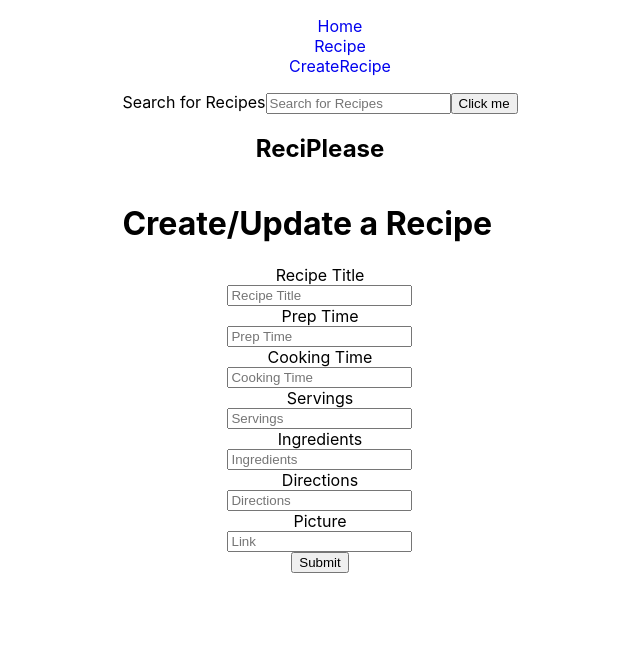
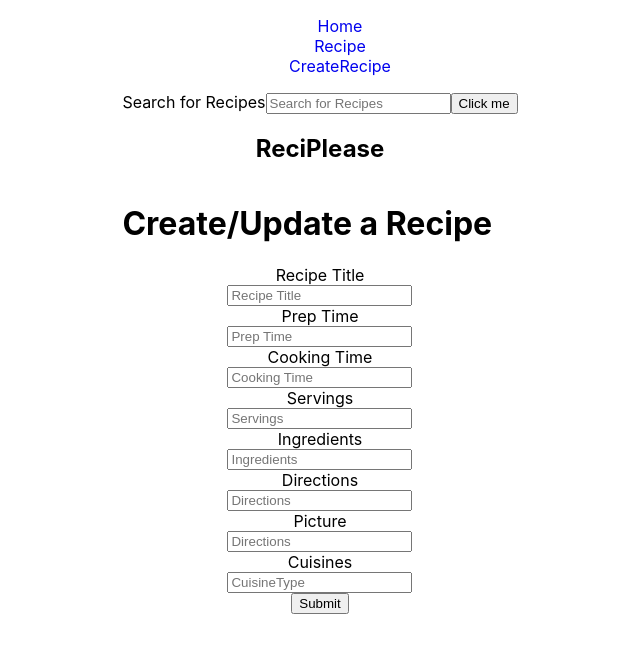
Before and after one commit to shenae/ReciPlease, a React (Create React App) app in the folder client/: page /createrecipe in a window 1280 px wide. Shown: the top 652 px of the page, without its empty margins (320-960 px from the left). Built offline with nearby package versions, Linux system fonts and the light colour scheme.

Commit message:
updated frontend

```diff
--- a/client/src/components/CreateRecipe/CreateRecipe.js
+++ b/client/src/components/CreateRecipe/CreateRecipe.js
@@ -12,7 +12,8 @@ class CreateRecipe extends Component {
       servings:null,
       ingredients:null,
       directions:null,
-      picture:null
+      picture:null,
+      cuisines:null
     };
   }
 
@@ -47,7 +48,9 @@ class CreateRecipe extends Component {
               <label>Directions</label>
               <input name="directions" onChange={this.onChange} placeholder="Directions"/>
               <label>Picture</label>
-              <input name="picture" onChange={this.onChange} placeholder="Link"/>
+              <input name="directions" onChange={this.onChange} placeholder="Directions"/>
+              <label>Cuisines</label>
+              <input name="cuisines" onChange={this.onChange} placeholder="CuisineType"/>
               <button>Submit</button>
           </form>
 
```
